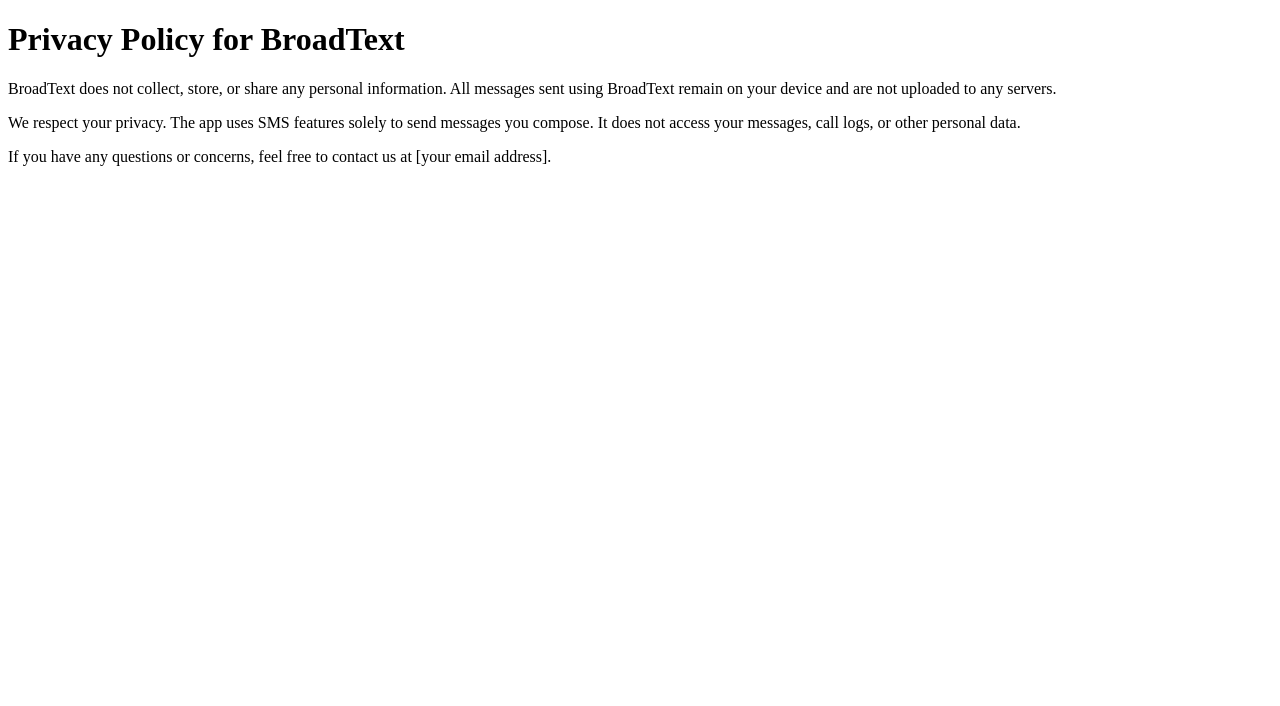
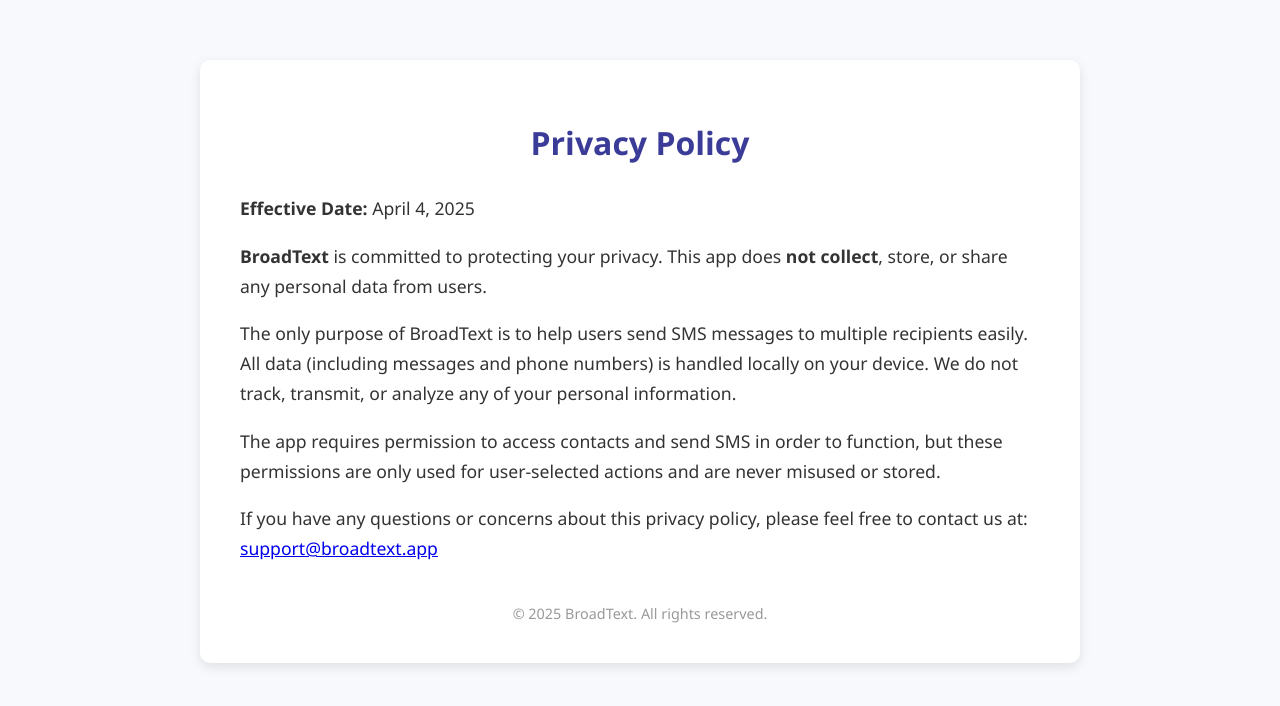
Before and after one commit to broadtext/broadtext-privacy-policies, a plain HTML site: page index.html in a window 1280 px wide. Drawn offline with Linux system fonts and the light colour scheme.

Commit message:
Update index.html

```diff
--- a/index.html
+++ b/index.html
@@ -4,11 +4,72 @@
   <meta charset="UTF-8" />
   <meta name="viewport" content="width=device-width, initial-scale=1.0" />
   <title>Privacy Policy - BroadText</title>
+  <style>
+    body {
+      font-family: 'Segoe UI', Tahoma, Geneva, Verdana, sans-serif;
+      background-color: #f7f9fc;
+      color: #333;
+      margin: 0;
+      padding: 0;
+    }
+
+    .container {
+      max-width: 800px;
+      margin: 60px auto;
+      background-color: #ffffff;
+      padding: 40px;
+      box-shadow: 0 4px 12px rgba(0, 0, 0, 0.1);
+      border-radius: 10px;
+    }
+
+    h1 {
+      color: #3b3b98;
+      text-align: center;
+      margin-bottom: 30px;
+    }
+
+    p {
+      font-size: 1.1em;
+      line-height: 1.7;
+    }
+
+    footer {
+      text-align: center;
+      margin-top: 40px;
+      font-size: 0.9em;
+      color: #999;
+    }
+  </style>
 </head>
 <body>
-  <h1>Privacy Policy for BroadText</h1>
-  <p>BroadText does not collect, store, or share any personal information. All messages sent using BroadText remain on your device and are not uploaded to any servers.</p>
-  <p>We respect your privacy. The app uses SMS features solely to send messages you compose. It does not access your messages, call logs, or other personal data.</p>
-  <p>If you have any questions or concerns, feel free to contact us at [your email address].</p>
+  <div class="container">
+    <h1>Privacy Policy</h1>
+    <p><strong>Effective Date:</strong> April 4, 2025</p>
+
+    <p>
+      <strong>BroadText</strong> is committed to protecting your privacy.
+      This app does <strong>not collect</strong>, store, or share any personal data from users.
+    </p>
+
+    <p>
+      The only purpose of BroadText is to help users send SMS messages to multiple recipients easily.
+      All data (including messages and phone numbers) is handled locally on your device.
+      We do not track, transmit, or analyze any of your personal information.
+    </p>
+
+    <p>
+      The app requires permission to access contacts and send SMS in order to function, but these permissions are only used for user-selected actions and are never misused or stored.
+    </p>
+
+    <p>
+      If you have any questions or concerns about this privacy policy, please feel free to contact us at:
+      <br />
+      <a href="mailto:support@broadtext.app">support@broadtext.app</a>
+    </p>
+
+    <footer>
+      &copy; 2025 BroadText. All rights reserved.
+    </footer>
+  </div>
 </body>
 </html>
```
